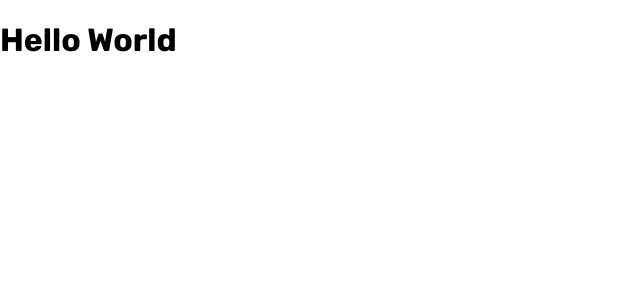
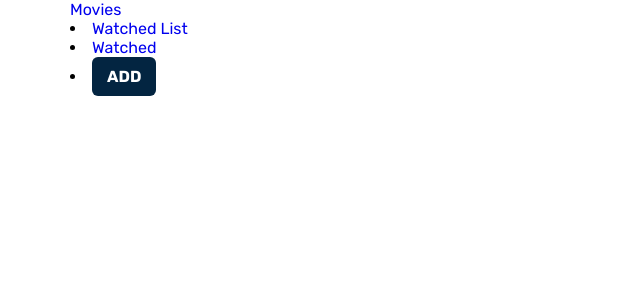
Before and after one commit to Hassan-Hammoud/Movies-App, a React (Create React App) app: page / in a window 1280 px wide. Shown: the top 300 px of the page, without its empty margins (0-640 px from the left). Built offline with nearby package versions, Linux system fonts and the light colour scheme.

Commit message:
finished global roles

```diff
--- a/src/App.js
+++ b/src/App.js
@@ -1,9 +1,10 @@
 import "./App.css";
+import Header from "./components/Header/Header";
 
 function App() {
   return (
     <>
-      <h1>Hello World</h1>
+      <Header />
     </>
   );
 }
--- /dev/null
+++ b/src/components/Header/Header.js
@@ -0,0 +1,17 @@
+import React from "react";
+
+const Header = () => {
+  return (
+    <div className="container">
+      <div className="logo">
+        <a href="/">Movies</a>
+      </div>
+      <ul className="nav-links"></ul>
+      <li><a href="/d">Watched List</a></li>
+      <li><a href="/d">Watched</a></li>
+      <li><a className="btn" href="/d">Add</a></li>
+    </div>
+  );
+};
+
+export default Header;
--- a/src/index.css
+++ b/src/index.css
@@ -1,13 +1,104 @@
-body {
+@import url("https://fonts.googleapis.com/css2?family=Roboto:ital,wght@0,100;0,300;0,400;0,500;0,700;0,900;1,100;1,300;1,400;1,500;1,700;1,900&family=Rubik:ital,wght@0,300;0,400;0,500;0,600;0,700;0,800;0,900;1,300;1,500;1,600;1,700;1,800&display=swap");
+
+/* Start Global Roles */
+
+* {
   margin: 0;
-  font-family: -apple-system, BlinkMacSystemFont, 'Segoe UI', 'Roboto', 'Oxygen',
-    'Ubuntu', 'Cantarell', 'Fira Sans', 'Droid Sans', 'Helvetica Neue',
-    sans-serif;
-  -webkit-font-smoothing: antialiased;
-  -moz-osx-font-smoothing: grayscale;
+  padding: 0;
+  box-sizing: border-box;
 }
 
-code {
-  font-family: source-code-pro, Menlo, Monaco, Consolas, 'Courier New',
-    monospace;
+body {
+  font-family: "Roboto", sans-serif;
+  font-family: "Rubik", sans-serif;
 }
+
+/* Colors Used  */
+
+:root {
+  --primary-color: white;
+  --secondary-color: #032541;
+  --secondary-color-hover: #03254185;
+  --accent-color: #21d07a;
+}
+
+/* Start Container customizations  */
+
+.container {
+  margin-left: auto;
+  margin-right: auto;
+  padding-left: 15px;
+  padding-right: 15px;
+}
+
+@media (min-width: 768px) {
+  .container {
+    width: 750px;
+  }
+}
+
+@media (min-width: 991px) {
+  .container {
+    width: 970px;
+  }
+}
+
+@media (min-width: 1200px) {
+  .container {
+    width: 1170px;
+  }
+}
+
+/* End Container customizations  */
+
+/* Start ul li customizations  */
+*::after,
+*::before {
+  box-sizing: border-box;
+}
+
+ul {
+  list-style: none;
+  padding: 0;
+  margin: 0;
+
+}
+
+/* End ul li customizations  */
+
+/* start Button customizations  */
+.btn {
+  padding: 10px 15px;
+  color: var(--primary-color);
+  background-color:var(--secondary-color) ;
+  border-radius: 6px;
+  display:inline-block;
+  font-weight: 700;
+  text-transform: uppercase;
+  transition: all 0.3 ease;
+  border: none;
+  cursor: pointer;
+  font-size: 1rem;
+}
+
+
+.btn:hover {
+  background-color: var(--secondary-color-hover);
+}
+
+btn:disabled {
+  opacity: 0.5;
+  pointer-events: none;
+}
+
+/* End Button customizations  */
+
+input:focus {
+  outline: none;
+}
+
+a {
+  text-decoration: none;
+}
+
+/* End Global Roles */
```
Also changed, not shown: src/components/Header/Header.css (added).
